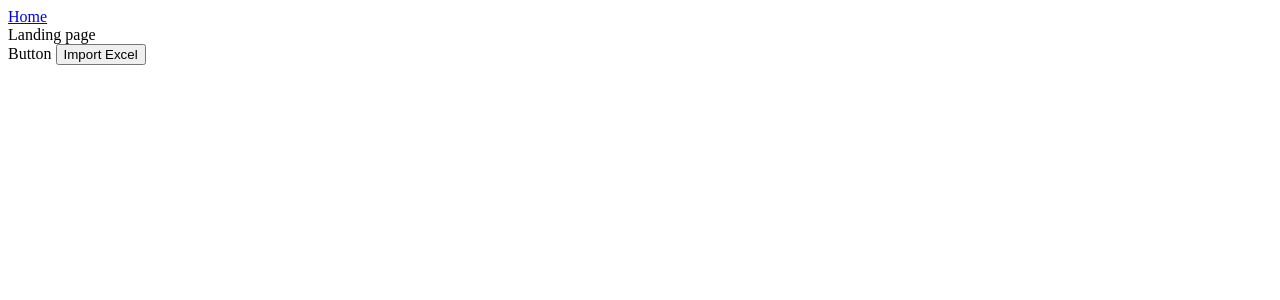
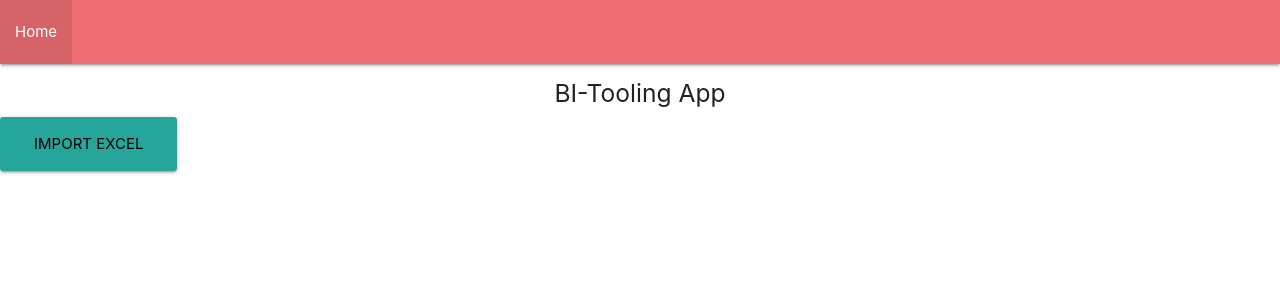
Before and after one commit to vatsala-glory/vue-tool, a Vue app: page / in a window 1280 px wide. Shown: the top 300 px of the page. Built offline with nearby package versions, Linux system fonts and the light colour scheme.

Commit message:
added material, basic css

```diff
--- a/package.json
+++ b/package.json
@@ -11,14 +11,15 @@
     "css-loader": "^1.0.0",
     "materialize-css": "^1.0.0-rc.2",
     "vue": "^2.5.17",
-    "vue-router": "^3.0.1"
+    "vue-material": "^1.0.0-beta-10.2"
   },
   "devDependencies": {
     "@vue/cli-plugin-babel": "^3.0.4",
     "@vue/cli-plugin-eslint": "^3.0.4",
     "@vue/cli-service": "^3.0.4",
-    "node-sass": "^4.9.3",
+    "node-sass": "^4.9.4",
     "sass-loader": "^7.1.0",
+    "vue-router": "^3.0.1",
     "vue-template-compiler": "^2.5.17"
   },
   "eslintConfig": {
--- a/public/index.html
+++ b/public/index.html
@@ -5,6 +5,11 @@
     <meta http-equiv="X-UA-Compatible" content="IE=edge">
     <meta name="viewport" content="width=device-width,initial-scale=1.0">
     <link rel="icon" href="<%= BASE_URL %>favicon.ico">
+   <!-- Compiled and minified CSS -->
+   <link rel="stylesheet" href="https://cdnjs.cloudflare.com/ajax/libs/materialize/1.0.0/css/materialize.min.css">
+
+   <!-- Compiled and minified JavaScript -->
+   <script src="https://cdnjs.cloudflare.com/ajax/libs/materialize/1.0.0/js/materialize.min.js"></script>
     <title>app</title>
   </head>
   <body>
--- a/src/components/common/Navigation.vue
+++ b/src/components/common/Navigation.vue
@@ -1,5 +1,12 @@
 <template>
-   <router-link to=''>Home</router-link>
+<nav>
+    <div class="nav-wrapper">
+       <ul >
+         <li><router-link to=''>Home</router-link></li>
+       </ul>
+
+    </div>
+</nav>
 </template>
 
 <script>
--- a/src/components/home/LandingPage.vue
+++ b/src/components/home/LandingPage.vue
@@ -1,6 +1,8 @@
 <template>
   <div>
-    Landing page
+     <div>
+    <h5 class="center-align">BI-Tooling App</h5>
+  </div>
     <tool-btn-1></tool-btn-1>
   </div>
 </template>
--- a/src/components/utility/Button.Vue
+++ b/src/components/utility/Button.Vue
@@ -1,6 +1,6 @@
 <template>
-<div>Button
-    <input v-on:click="buttonClicked" type="button" value="Import Excel"/>
+<div>
+    <input class="waves-effect waves-light btn-large" v-on:click="buttonClicked" type="button" value="Import Excel"/>
 </div>
 </template>
 <script>
```
